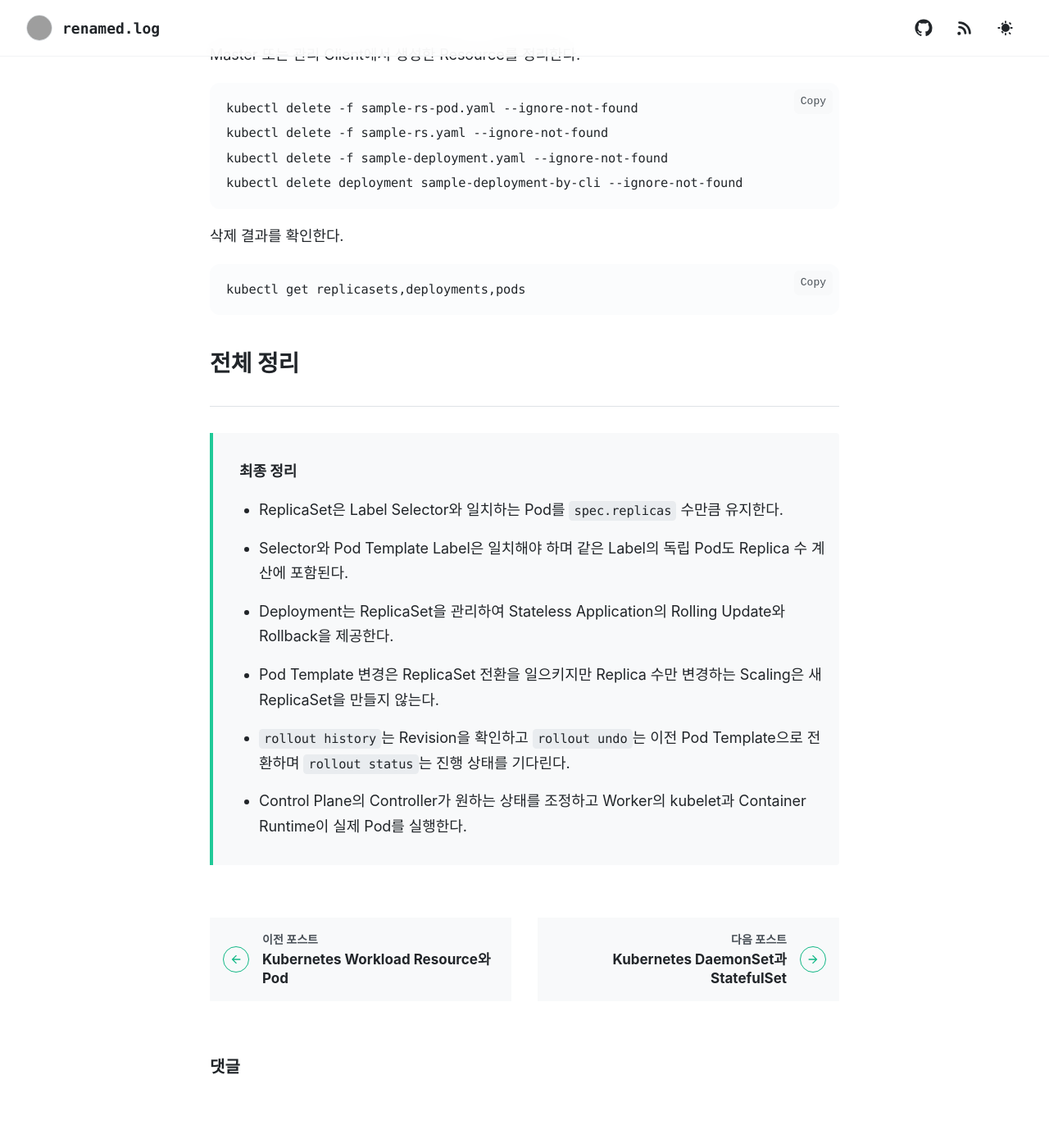
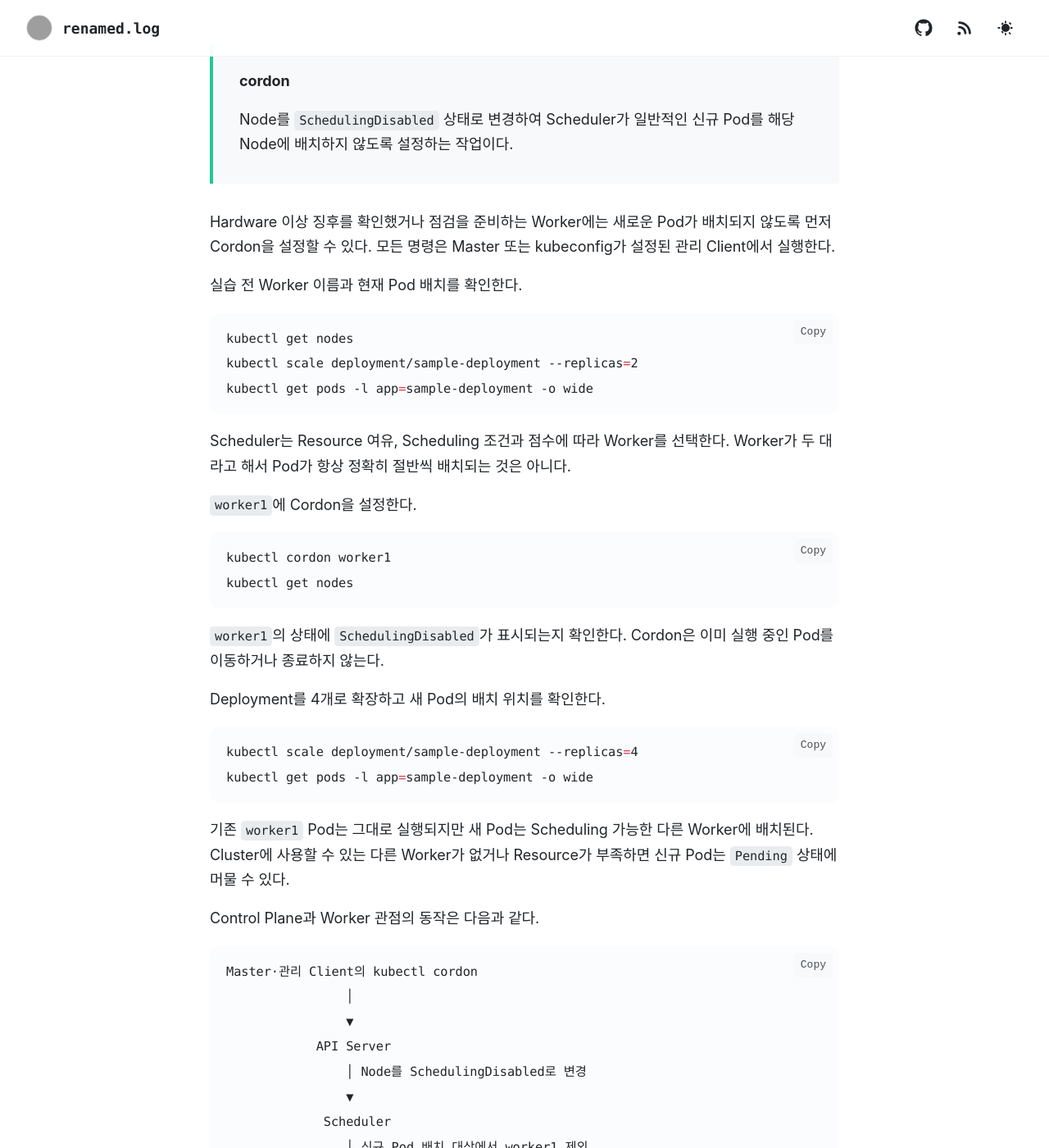
Before and after one commit to kkr010128/kkr010128.github.io, a Jekyll site: the page built from _posts/8.CloudNative/2026-08-27-cloud-native-28-replicaset-deployment.md, in a window 1280 px wide and 1400 px high, scrolled down 11659 px. Shown: the whole window at 82% size. Built offline with Jekyll 4.4.1, drawn with Linux system fonts in a browser that asks for light colours; comment, search, counter and statistics services are not loaded; some of the changed text lies outside the part shown; grey boxes are pictures that could not be loaded.

Commit message:
0828 학습 내용 중 선행 내용과 연관된 부분 추가

````diff
--- a/_posts/8.CloudNative/2026-08-27-cloud-native-28-replicaset-deployment.md
+++ b/_posts/8.CloudNative/2026-08-27-cloud-native-28-replicaset-deployment.md
@@ -1,14 +1,13 @@
 ---
 title: Kubernetes ReplicaSet과 Deployment
-description: Label Selector 기반 ReplicaSet의 Pod 수 조정과 Deployment의 Rolling Update, Rollback, Pause 및 Scaling 정리
+description: Label Selector 기반 ReplicaSet의 Pod 수 조정, Deployment의 배포와 Scaling 및 cordon·drain을 이용한 Node 유지보수 정리
 date: 2026-08-27
+updated_at: 2026-08-28
 series: CloudNative
 tags:
   - CloudNative
   - AutoEverSW
   - Kubernetes
-  - ReplicaSet
-  - Deployment
 ---
 
 ReplicaSet은 Label Selector와 일치하는 Pod를 지정한 수만큼 유지한다. Deployment는 ReplicaSet을 한 단계 위에서 관리하여 Pod 수 유지뿐 아니라 Application의 Rolling Update와 Rollback까지 수행한다.
@@ -385,7 +384,118 @@ kubectl get pods -l app=sample-deployment
 
 `kubectl scale` 역시 Live Object를 변경하므로 Manifest를 지속적인 기준으로 사용한다면 File의 `replicas` 값도 함께 맞춘다.
 
-## 11 ) 실습 Resource 정리
+## 11 ) cordon으로 신규 Pod 배치 차단
+
+---
+
+> **cordon**
+>
+> Node를 `SchedulingDisabled` 상태로 변경하여 Scheduler가 일반적인 신규 Pod를 해당 Node에 배치하지 않도록 설정하는 작업이다.
+
+Hardware 이상 징후를 확인했거나 점검을 준비하는 Worker에는 새로운 Pod가 배치되지 않도록 먼저 Cordon을 설정할 수 있다. 모든 명령은 Master 또는 kubeconfig가 설정된 관리 Client에서 실행한다.
+
+실습 전 Worker 이름과 현재 Pod 배치를 확인한다.
+
+```bash
+kubectl get nodes
+kubectl scale deployment/sample-deployment --replicas=2
+kubectl get pods -l app=sample-deployment -o wide
+```
+
+Scheduler는 Resource 여유, Scheduling 조건과 점수에 따라 Worker를 선택한다. Worker가 두 대라고 해서 Pod가 항상 정확히 절반씩 배치되는 것은 아니다.
+
+`worker1`에 Cordon을 설정한다.
+
+```bash
+kubectl cordon worker1
+kubectl get nodes
+```
+
+`worker1`의 상태에 `SchedulingDisabled`가 표시되는지 확인한다. Cordon은 이미 실행 중인 Pod를 이동하거나 종료하지 않는다.
+
+Deployment를 4개로 확장하고 새 Pod의 배치 위치를 확인한다.
+
+```bash
+kubectl scale deployment/sample-deployment --replicas=4
+kubectl get pods -l app=sample-deployment -o wide
+```
+
+기존 `worker1` Pod는 그대로 실행되지만 새 Pod는 Scheduling 가능한 다른 Worker에 배치된다. Cluster에 사용할 수 있는 다른 Worker가 없거나 Resource가 부족하면 신규 Pod는 `Pending` 상태에 머물 수 있다.
+
+Control Plane과 Worker 관점의 동작은 다음과 같다.
+
+```text
+Master·관리 Client의 kubectl cordon
+                │
+                ▼
+            API Server
+                │ Node를 SchedulingDisabled로 변경
+                ▼
+             Scheduler
+                │ 신규 Pod 배치 대상에서 worker1 제외
+                ▼
+다른 Worker의 kubelet ──▶ Container Runtime ──▶ 신규 Container 실행
+```
+
+## 12 ) drain과 uncordon
+
+---
+
+> **drain**
+>
+> Node 유지보수를 위해 Scheduling을 차단하고 Eviction 가능한 일반 Workload Pod를 안전하게 비우는 작업이다.
+
+`worker1`의 일반 Workload Pod를 다른 Worker로 이동할 수 있도록 Drain을 실행한다.
+
+```bash
+kubectl drain worker1 --ignore-daemonsets
+```
+
+| Option | 역할 |
+|---|---|
+| `--ignore-daemonsets` | Drain이 직접 제거하지 않는 DaemonSet 관리 Pod를 무시하고 작업 계속 |
+| `--delete-emptydir-data` | `emptyDir` Data가 삭제됨을 허용하며 명시적으로 사용해야 하는 Option |
+| `--force` | Controller가 관리하지 않는 Pod가 있을 때 삭제를 허용하는 Option |
+
+`--delete-emptydir-data`와 `--force`는 Data 손실이나 독립 Pod 삭제 가능성이 있으므로 오류를 확인하지 않고 바로 추가하지 않는다. PodDisruptionBudget이 허용 중단 수를 제한하면 Drain은 Application 가용성을 지키기 위해 대기하거나 실패할 수 있다.
+
+Drain 요청이 처리되는 흐름은 다음과 같다.
+
+```text
+Master·관리 Client의 kubectl drain
+                │
+                ▼
+          API Server의 Eviction
+                │
+                ▼
+Deployment·ReplicaSet Controller가 부족한 Pod 감지
+                │
+                ▼
+Scheduler가 다른 Worker 선택
+                │
+                ▼
+다른 Worker의 kubelet이 대체 Pod 실행
+```
+
+DaemonSet Pod는 각 Node에서 수행할 역할이 있으므로 `--ignore-daemonsets`를 사용해도 Drain이 직접 삭제하지 않는다. Static Pod와 `nodeName`을 직접 지정하여 Scheduler를 우회한 Pod도 별도로 확인해야 한다.
+
+Pod가 다른 Worker에서 Ready 상태인지 확인한다.
+
+```bash
+kubectl get pods -l app=sample-deployment -o wide
+kubectl get node worker1
+```
+
+Node 점검이 끝나면 Scheduling을 다시 허용한다.
+
+```bash
+kubectl uncordon worker1
+kubectl get nodes
+```
+
+Uncordon은 이후 생성되는 Pod의 배치 대상으로 Node를 되돌린다. 다른 Worker로 이동한 기존 Pod를 자동으로 `worker1`에 재분배하지는 않는다.
+
+## 13 ) 실습 Resource 정리
 
 ---
 
@@ -420,4 +530,8 @@ kubectl get replicasets,deployments,pods
 >
 > - `rollout history`는 Revision을 확인하고 `rollout undo`는 이전 Pod Template으로 전환하며 `rollout status`는 진행 상태를 기다린다.
 >
+> - `cordon`은 신규 Scheduling을 차단하고 `drain`은 Eviction 가능한 Workload Pod를 비우며 `uncordon`은 Scheduling을 다시 허용한다.
+>
+> - Scheduler는 여러 Worker에 Pod를 배치하지만 항상 정확히 같은 수로 균등 분배한다고 보장하지 않는다.
+>
 > - Control Plane의 Controller가 원하는 상태를 조정하고 Worker의 kubelet과 Container Runtime이 실제 Pod를 실행한다.
````
